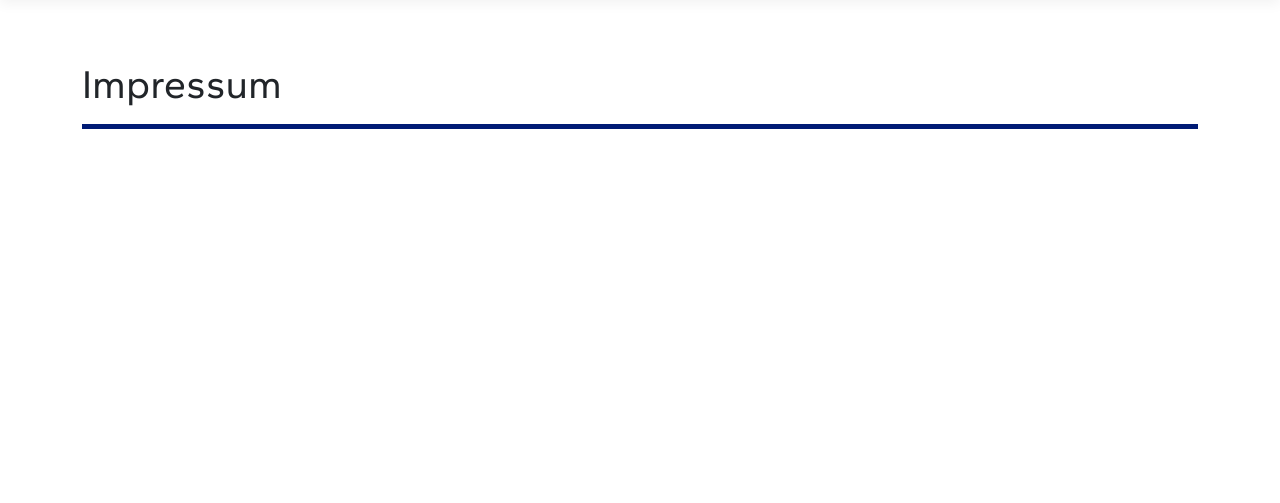
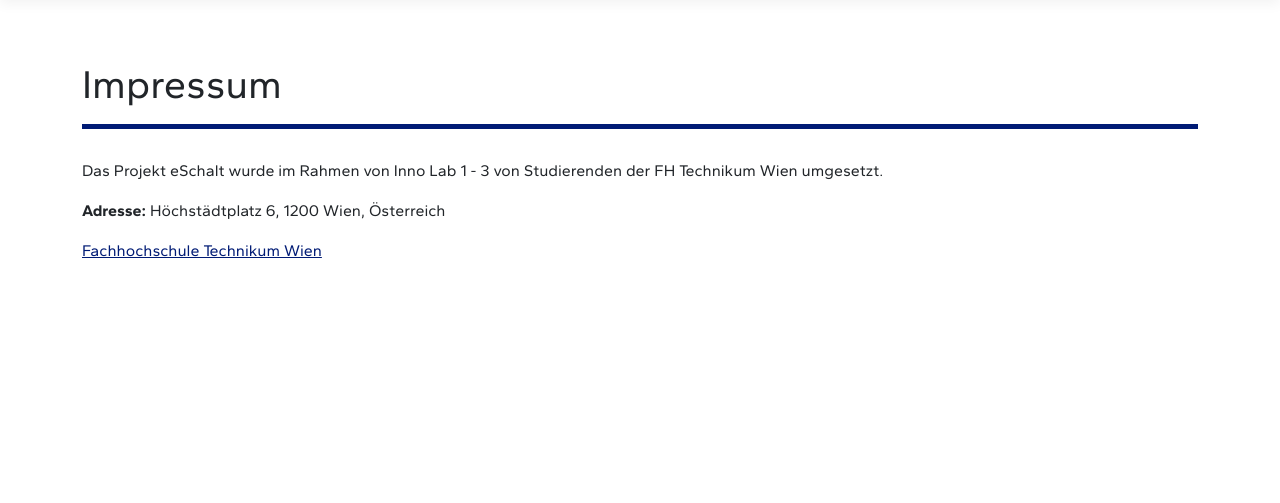
Before and after one commit to BSCDulak/Innolab_e-Schalt, an ASP.NET Core app: page /impressum in a window 1280 px wide. Shown: the part 76-579 px from the top of the page. Run offline with ASP.NET Core 8, Linux system fonts and the light colour scheme; style sheets or scripts are compiled from the project's sources; the project's own start-up code is not run, and a stand-in starts its controllers and pages.

Commit message:
Add legal notice

```diff
--- a/eSchalt/Pages/Footer/LegalNotice.cshtml
+++ b/eSchalt/Pages/Footer/LegalNotice.cshtml
@@ -7,4 +7,14 @@
 
 <div class="container">
     <h1>@ViewData["Title"]</h1>
+    <p>Das Projekt eSchalt wurde im Rahmen von Inno Lab 1 - 3 von Studierenden der FH Technikum Wien umgesetzt.</p>
+    <p>
+        <strong>Adresse:</strong>
+        Höchstädtplatz 6,
+        1200 Wien,
+        Österreich
+    </p>
+    <p>
+        <a href="https://www.technikum-wien.at/" target="_blank">Fachhochschule Technikum Wien</a>
+    </p>
 </div>
```
